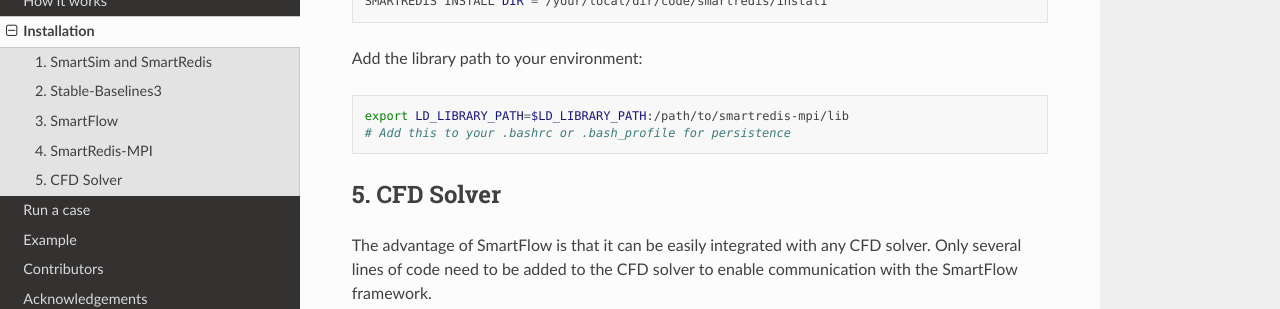
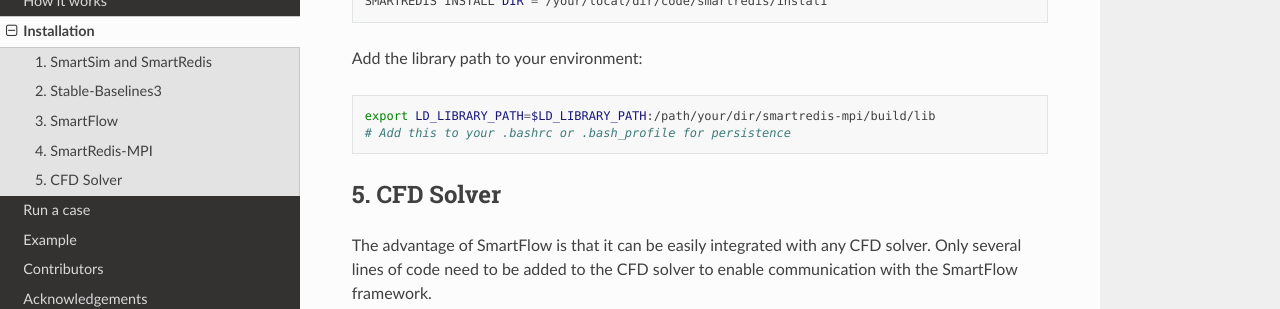
Before and after one commit to zz-blue/SmartFlow-Doc, a Sphinx documentation site: the page built from source/Installation.rst, in a window 1280 px wide and 900 px high, scrolled down 4272 px. Shown: the part 151-460 px from the top of the window. Built offline with Sphinx 7.4.7 and the Read the Docs theme 3.1.0, drawn with Linux system fonts in a browser that asks for light colours.

Commit message:
smartredis-mpi

```diff
--- a/source/Installation.rst
+++ b/source/Installation.rst
@@ -233,7 +233,7 @@
 
 .. code-block:: sh
 
-   export LD_LIBRARY_PATH=$LD_LIBRARY_PATH:/path/to/smartredis-mpi/lib
+   export LD_LIBRARY_PATH=$LD_LIBRARY_PATH:/path/your/dir/smartredis-mpi/build/lib
    # Add this to your .bashrc or .bash_profile for persistence
 
 
```
Also changed, not shown: 4 other files.
